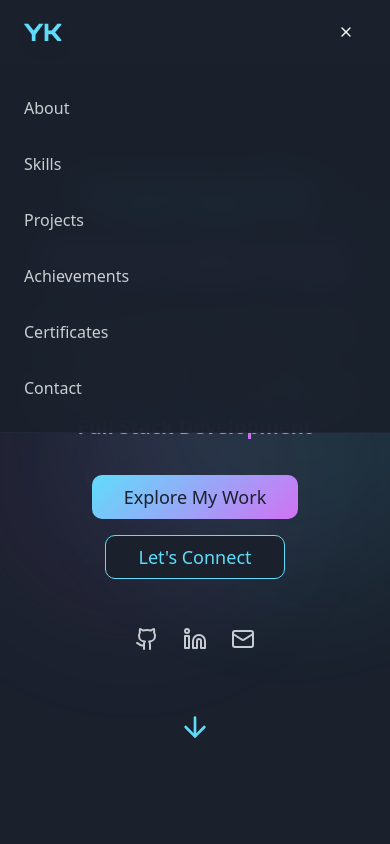
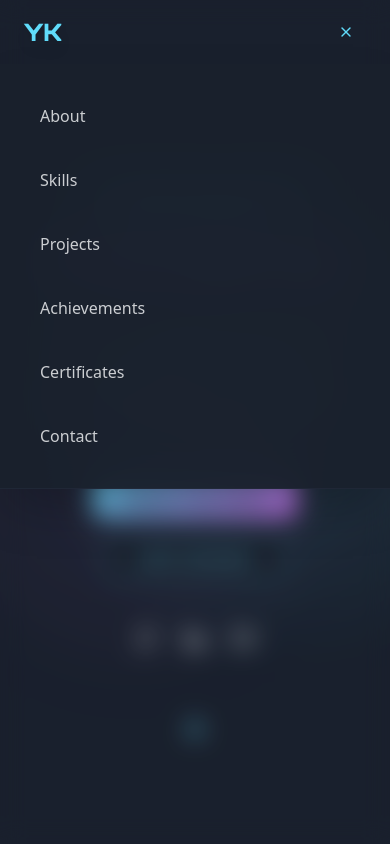
Before and after one commit to Heyykrishnna/spectrum-skill-hub, a React (Vite) app: page / in a window 390 px wide. Both pictures are taken after a click on the button 346 px from the left and 32 px from the top of the page. Shown: the top 844 px of the page. Built offline with nearby package versions, Linux system fonts and the light colour scheme.

Commit message:
Fix menu and blur effects
Update mobile menu functionality and apply a blur effect for a smoother user experience on smaller screens.

```diff
--- a/src/components/Navigation.tsx
+++ b/src/components/Navigation.tsx
@@ -20,28 +20,74 @@ const Navigation = () => {
       setScrolled(window.scrollY > 50);
     };
 
-    window.addEventListener("scroll", handleScroll);
-    return () => window.removeEventListener("scroll", handleScroll);
+    // Add smooth scrolling to html element for better mobile support
+    document.documentElement.style.scrollBehavior = 'smooth';
+
+    window.addEventListener("scroll", handleScroll, { passive: true });
+    return () => {
+      window.removeEventListener("scroll", handleScroll);
+      document.documentElement.style.scrollBehavior = 'auto';
+    };
   }, []);
 
+  // Enhanced smooth scrolling with mobile optimization
   const scrollToSection = (href: string) => {
     const section = document.querySelector(href);
     if (section) {
-      section.scrollIntoView({ behavior: 'smooth' });
+      const headerOffset = 80; // Account for fixed header
+      const elementPosition = section.getBoundingClientRect().top;
+      const offsetPosition = elementPosition + window.pageYOffset - headerOffset;
+
+      window.scrollTo({
+        top: offsetPosition,
+        behavior: 'smooth'
+      });
+
+      // Close mobile menu with slight delay for better UX
+      setTimeout(() => setIsOpen(false), 100);
+    }
+  };
+
+  const scrollToTop = () => {
+    window.scrollTo({
+      top: 0,
+      behavior: 'smooth'
+    });
+    setTimeout(() => setIsOpen(false), 100);
+  };
+
+  // Close mobile menu when clicking outside or on scroll
+  useEffect(() => {
+    const handleClickOutside = (event: MouseEvent) => {
+      const nav = document.querySelector('nav');
+      if (isOpen && nav && !nav.contains(event.target as Node)) {
         setIsOpen(false);
       }
     };
 
-  const scrollToTop = () => {
-    window.scrollTo({ top: 0, behavior: 'smooth' });
+    const handleScrollClose = () => {
+      if (isOpen) {
         setIsOpen(false);
+      }
     };
 
+    if (isOpen) {
+      document.addEventListener('click', handleClickOutside);
+      window.addEventListener('scroll', handleScrollClose, { passive: true });
+    }
+
+    return () => {
+      document.removeEventListener('click', handleClickOutside);
+      window.removeEventListener('scroll', handleScrollClose);
+    };
+  }, [isOpen]);
+
   return (
+    <>
       <nav
-      className={`fixed top-0 left-0 right-0 z-50 transition-all duration-300 ${
+        className={`fixed top-0 left-0 right-0 z-50 transition-all duration-500 ease-out ${
           scrolled
-          ? 'bg-background/80 backdrop-blur-lg border-b border-border/50'
+            ? 'bg-background/90 backdrop-blur-xl border-b border-border/50 shadow-lg'
             : 'bg-transparent'
         }`}
       >
@@ -50,7 +96,7 @@ const Navigation = () => {
             {/* Logo */}
             <button
               onClick={scrollToTop}
-            className="font-orbitron text-2xl font-black text-primary hover:text-accent hover:scale-105 transition-all duration-300 drop-shadow-lg"
+              className="font-orbitron text-2xl font-black text-primary hover:text-accent hover:scale-105 transition-all duration-300 drop-shadow-lg z-60"
             >
               YK
             </button>
@@ -73,31 +119,68 @@ const Navigation = () => {
             <Button
               variant="ghost"
               size="sm"
-            className="md:hidden"
+              className={`md:hidden relative z-60 transition-all duration-300 ${
+                isOpen ? 'text-primary' : 'text-foreground'
+              }`}
               onClick={() => setIsOpen(!isOpen)}
             >
-            {isOpen ? <X size={24} /> : <Menu size={24} />}
+              <div className="relative">
+                <Menu
+                  size={24}
+                  className={`absolute transition-all duration-300 ${
+                    isOpen ? 'opacity-0 rotate-180 scale-75' : 'opacity-100 rotate-0 scale-100'
+                  }`}
+                />
+                <X
+                  size={24}
+                  className={`transition-all duration-300 ${
+                    isOpen ? 'opacity-100 rotate-0 scale-100' : 'opacity-0 -rotate-180 scale-75'
+                  }`}
+                />
+              </div>
             </Button>
           </div>
+        </div>
+      </nav>
 
-        {/* Mobile Navigation */}
-        {isOpen && (
-          <div className="md:hidden absolute top-full left-0 right-0 bg-background/95 backdrop-blur-lg border-b border-border/50">
-            <div className="flex flex-col space-y-4 p-6">
+      {/* Mobile Menu Overlay */}
+      <div
+        className={`fixed inset-0 z-40 md:hidden transition-all duration-500 ease-out ${
+          isOpen
+            ? 'opacity-100 backdrop-blur-md bg-background/20'
+            : 'opacity-0 pointer-events-none backdrop-blur-none'
+        }`}
+        onClick={() => setIsOpen(false)}
+      />
+
+      {/* Mobile Navigation Menu */}
+      <div
+        className={`fixed top-16 left-0 right-0 z-40 md:hidden transition-all duration-500 ease-out transform ${
+          isOpen
+            ? 'translate-y-0 opacity-100'
+            : '-translate-y-full opacity-0'
+        }`}
+      >
+        <div className="bg-background/95 backdrop-blur-xl border-b border-border/50 shadow-2xl">
+          <div className="flex flex-col space-y-2 p-6">
             {navItems.map((item, index) => (
               <button
                 key={index}
                 onClick={() => scrollToSection(item.href)}
-                  className="text-left text-foreground/80 hover:text-primary transition-colors duration-300 font-medium py-2"
+                className={`text-left text-foreground/80 hover:text-primary transition-all duration-300 font-medium py-4 px-4 rounded-lg hover:bg-primary/10 group relative overflow-hidden ${
+                  isOpen ? 'animate-fade-in' : ''
+                }`}
+                style={{ animationDelay: `${index * 50}ms` }}
               >
-                  {item.name}
+                <span className="relative z-10">{item.name}</span>
+                <div className="absolute inset-0 bg-gradient-primary opacity-0 group-hover:opacity-10 transition-opacity duration-300 rounded-lg"></div>
+                <div className="absolute bottom-0 left-4 right-4 h-0.5 bg-primary scale-x-0 group-hover:scale-x-100 transition-transform duration-300 origin-left"></div>
               </button>
             ))}
           </div>
         </div>
-        )}
       </div>
-    </nav>
+    </>
   );
 };
 
```
Lines whose indentation alone changed are shown as unchanged.
